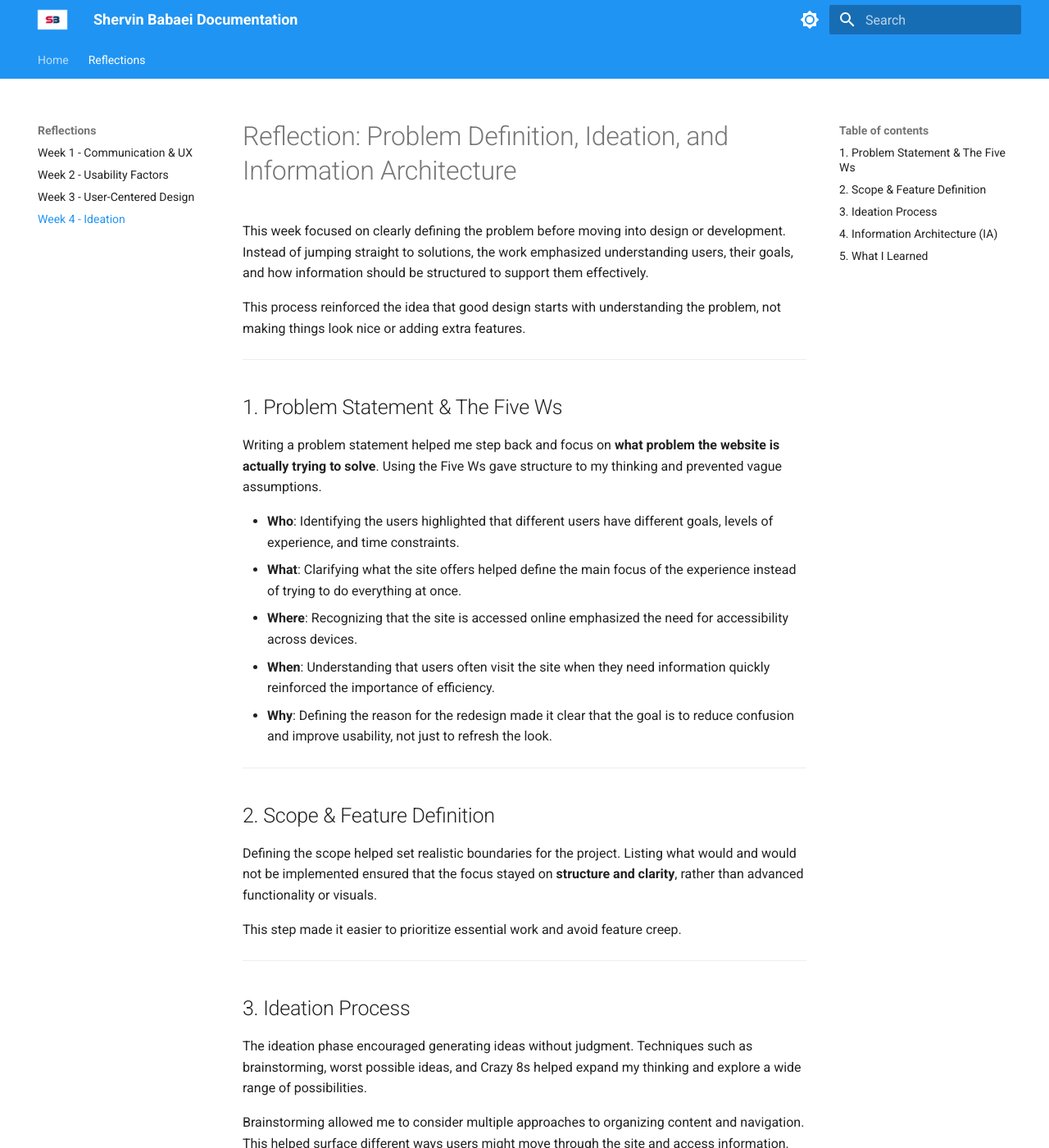
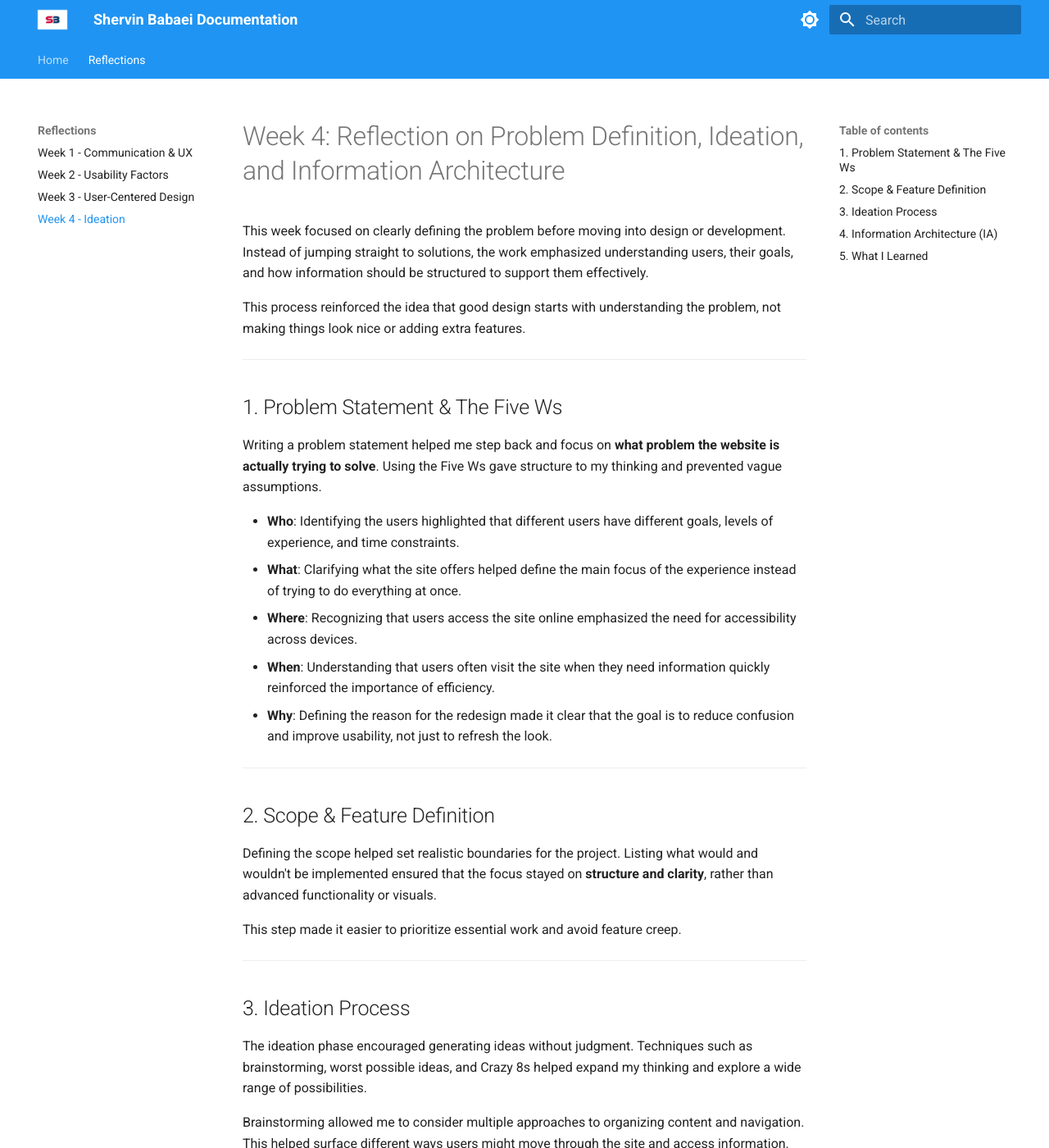
Before and after one commit to ShervinBabaei2007/mkdocs-project-2026, an MkDocs documentation site: the page built from docs/weeks/week4.md, in a window 1280 px wide and 1400 px high. Shown: the whole window at 82% size. Built offline with MkDocs 1.6.1 and Material for MkDocs 9.7.7, drawn with Linux system fonts in a browser that asks for light colours; some of the changed text lies outside the part shown.

Commit message:
Update w/checklists applied

```diff
--- a/docs/weeks/week4.md
+++ b/docs/weeks/week4.md
@@ -1,4 +1,4 @@
-# Reflection: Problem Definition, Ideation, and Information Architecture
+# Week 4: Reflection on Problem Definition, Ideation, and Information Architecture
 
 This week focused on clearly defining the problem before moving into design or development. Instead of jumping straight to solutions, the work emphasized understanding users, their goals, and how information should be structured to support them effectively.
 
@@ -12,7 +12,7 @@ Writing a problem statement helped me step back and focus on **what problem the
 
 - **Who**: Identifying the users highlighted that different users have different goals, levels of experience, and time constraints.
 - **What**: Clarifying what the site offers helped define the main focus of the experience instead of trying to do everything at once.
-- **Where**: Recognizing that the site is accessed online emphasized the need for accessibility across devices.
+- **Where**: Recognizing that users access the site online emphasized the need for accessibility across devices.
 - **When**: Understanding that users often visit the site when they need information quickly reinforced the importance of efficiency.
 - **Why**: Defining the reason for the redesign made it clear that the goal is to reduce confusion and improve usability, not just to refresh the look.
 
@@ -20,7 +20,7 @@ Writing a problem statement helped me step back and focus on **what problem the
 
 ## 2. Scope & Feature Definition
 
-Defining the scope helped set realistic boundaries for the project. Listing what would and would not be implemented ensured that the focus stayed on **structure and clarity**, rather than advanced functionality or visuals.
+Defining the scope helped set realistic boundaries for the project. Listing what would and wouldn't be implemented ensured that the focus stayed on **structure and clarity**, rather than advanced functionality or visuals.
 
 This step made it easier to prioritize essential work and avoid feature creep.
 
```
Also changed, not shown: other parts of docs/weeks/week4.md (+4 -4 lines), docs/weeks/week1.md (+3 -3 lines), docs/weeks/week2.md (+3 -3 lines), docs/weeks/week3.md (+9 -9 lines).
